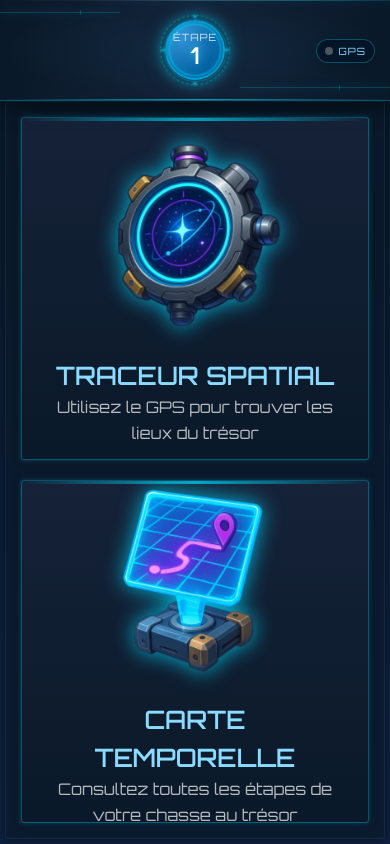
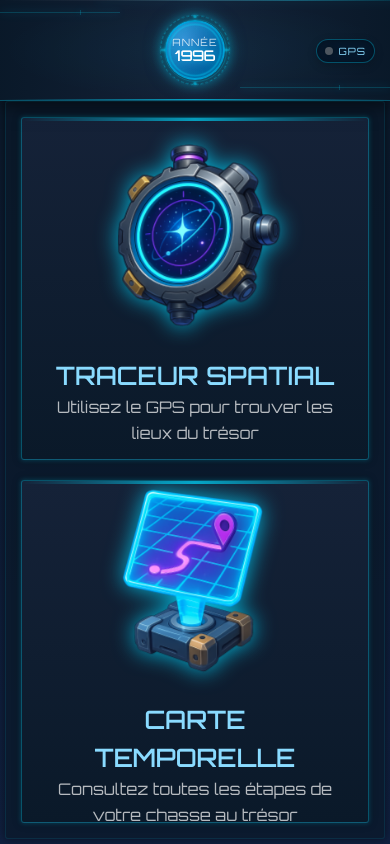
Before and after one commit to BriceN/th-estl2, an Angular app: page / in a window 390 px wide. Built offline with nearby package versions, Linux system fonts and the light colour scheme; no server answers.

Commit message:
update header

```diff
--- a/src/app/components/header/header.component.html
+++ b/src/app/components/header/header.component.html
@@ -27,8 +27,8 @@
             <div class="mid-ring"></div>
             <div class="circle">
                 <div class="circle-content">
-                    <div class="step-label">Étape</div>
-                    <div class="step-number">{{ trackingStep.id }}</div>
+                    <div class="step-label">Année</div>
+                    <div class="step-number">{{ trackingStep.year }}</div>
                 </div>
                 <div class="circle-highlight"></div>
                 <div class="pulse-ring"></div>
--- a/src/app/components/header/header.component.scss
+++ b/src/app/components/header/header.component.scss
@@ -336,7 +336,7 @@ header {
       }
 
       .step-number {
-        font-size: 26px;
+        font-size: 18px;
         font-weight: 700;
         color: white;
         text-shadow: 0 0 10px rgba(0, 217, 255, 0.7);
@@ -533,7 +533,7 @@ header {
         }
 
         .step-number {
-          font-size: 22px;
+          font-size: 14px;
         }
       }
     }
--- a/src/app/components/tracer/tracer.component.html
+++ b/src/app/components/tracer/tracer.component.html
@@ -36,10 +36,10 @@
 
                     <!-- Distance markers -->
                     <div class="distance-markers">
-                        <span class="marker north">N</span>
-                        <span class="marker east">E</span>
-                        <span class="marker south">S</span>
-                        <span class="marker west">W</span>
+                        <span class="marker north">气</span>
+                        <span class="marker east">么</span>
+                        <span class="marker south">刁</span>
+                        <span class="marker west">彡</span>
                     </div>
                 </div>
 
```
